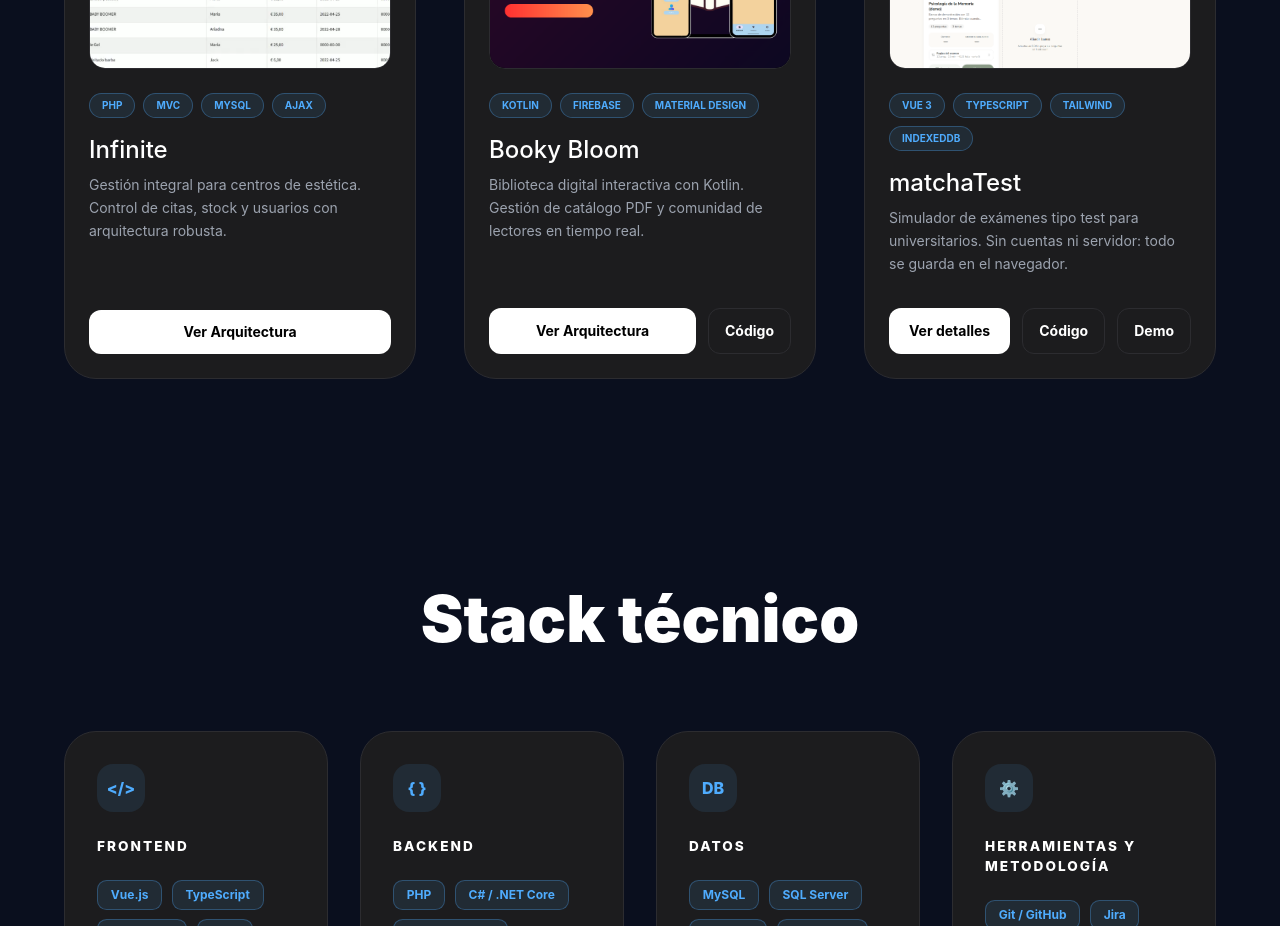
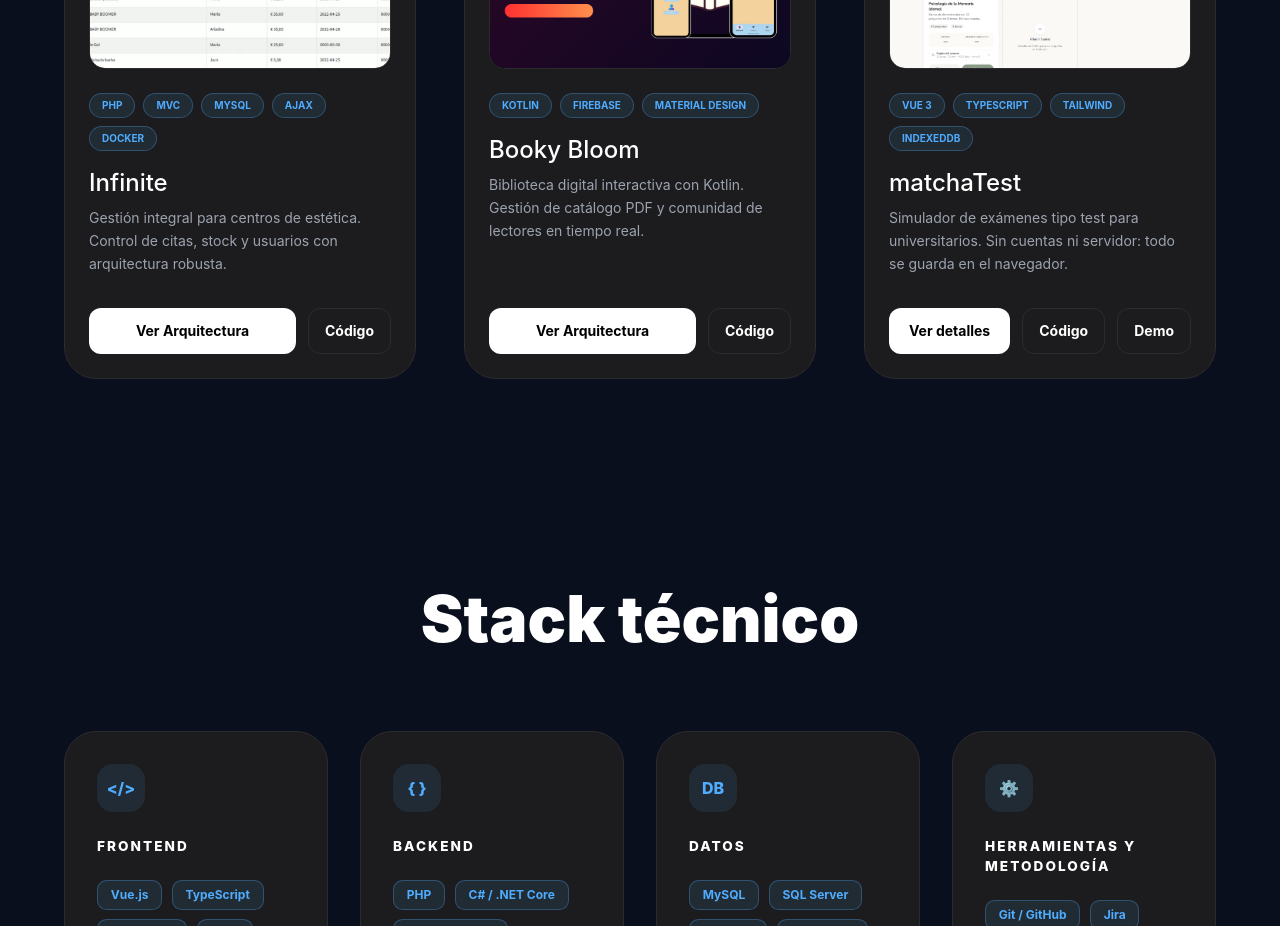
Before and after one commit to lyn-devstack/lyn-portfolio, a Vue app: page / in a window 1280 px wide. Shown: the part 2380-3306 px from the top of the page. Built offline with nearby package versions, Linux system fonts and the light colour scheme.

Commit message:
Link Infinite repository and update project description

```diff
--- a/src/data/projects.js
+++ b/src/data/projects.js
@@ -4,7 +4,7 @@ export const projects = [
   {
     id: 'infinite',
     title: 'Infinite',
-    stack: ['PHP', 'MVC', 'MySQL', 'AJAX'],
+    stack: ['PHP', 'MVC', 'MySQL', 'AJAX', 'Docker'],
     image: './images/infinite-preview.png',
     architectureImg: './images/infinite-db.png',
     details: [
@@ -13,7 +13,7 @@ export const projects = [
       ['security', 'security'],
       ['database', 'database']
     ],
-    repo: null,
+    repo: 'https://github.com/lyn-devstack/infinite-beauty-center',
     demo: null
   },
   {
--- a/src/locales/en.json
+++ b/src/locales/en.json
@@ -32,9 +32,9 @@
       "description": "All-in-one management system for beauty centers. Robust appointment, stock, and user control.",
       "challenge": "Digitalizing a complex physical scheduling system to eliminate booking conflicts and centralize service management.",
       "architecture": "Development based on the Model-View-Controller (MVC) pattern to ensure scalability and clean code maintenance.",
-      "security": "Implementation of SEO-friendly routes via .htaccess, sensitive data encryption, and asynchronous session validation.",
+      "security": "Friendly URLs via .htaccess, passwords hashed with password_hash, session-protected admin endpoints and XSS-safe output.",
       "database": "Normalized relational schema (MySQL) featuring automated triggers for real-time inventory updates after each service.",
-      "note": "This project was developed under MVC architecture, prioritizing data integrity and scalability."
+      "note": "Final project of my DAW degree (2022), framework-free MVC architecture. Revised in 2026: security hardening, PHP 8 compatibility and a Docker setup."
     },
     "bookyBloom": {
       "description": "Interactive digital library built with Kotlin. PDF catalog management and real-time reader community.",
--- a/src/locales/es.json
+++ b/src/locales/es.json
@@ -32,9 +32,9 @@
       "description": "Gestión integral para centros de estética. Control de citas, stock y usuarios con arquitectura robusta.",
       "challenge": "Digitalizar una agenda física compleja para eliminar solapamientos de citas y centralizar la gestión de servicios.",
       "architecture": "Desarrollo basado en el patrón Modelo-Vista-Controlador (MVC) para garantizar la escalabilidad y el mantenimiento limpio del código.",
-      "security": "Implementación de rutas amigables mediante .htaccess, encriptación de datos sensibles y validación asíncrona de sesiones.",
+      "security": "Rutas amigables con .htaccess, contraseñas con password_hash, endpoints de administración protegidos por sesión y salida escapada contra XSS.",
       "database": "Diseño relacional normalizado (MySQL) con disparadores automáticos para el control de inventario tras cada servicio.",
-      "note": "Este proyecto fue desarrollado bajo arquitectura MVC, priorizando la integridad de datos y la escalabilidad."
+      "note": "Proyecto final de DAW (2022), arquitectura MVC sin framework. En 2026 lo revisé: seguridad, compatibilidad con PHP 8 y entorno Docker."
     },
     "bookyBloom": {
       "description": "Biblioteca digital interactiva con Kotlin. Gestión de catálogo PDF y comunidad de lectores en tiempo real.",
```
